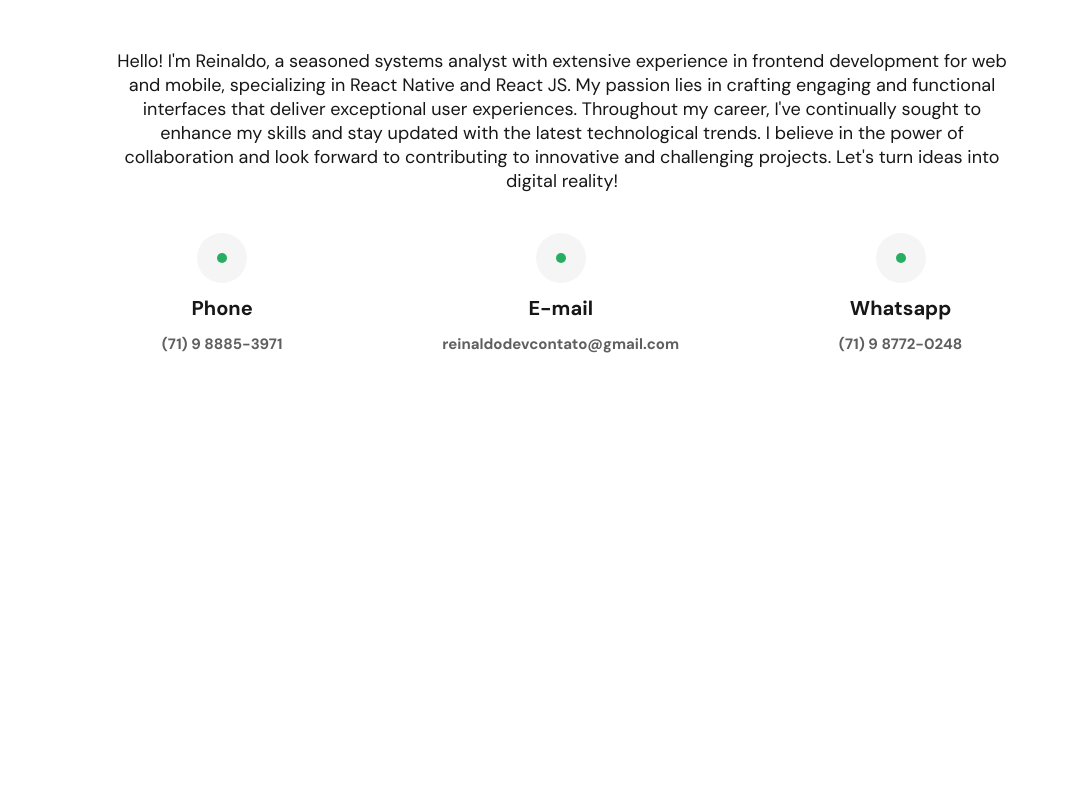
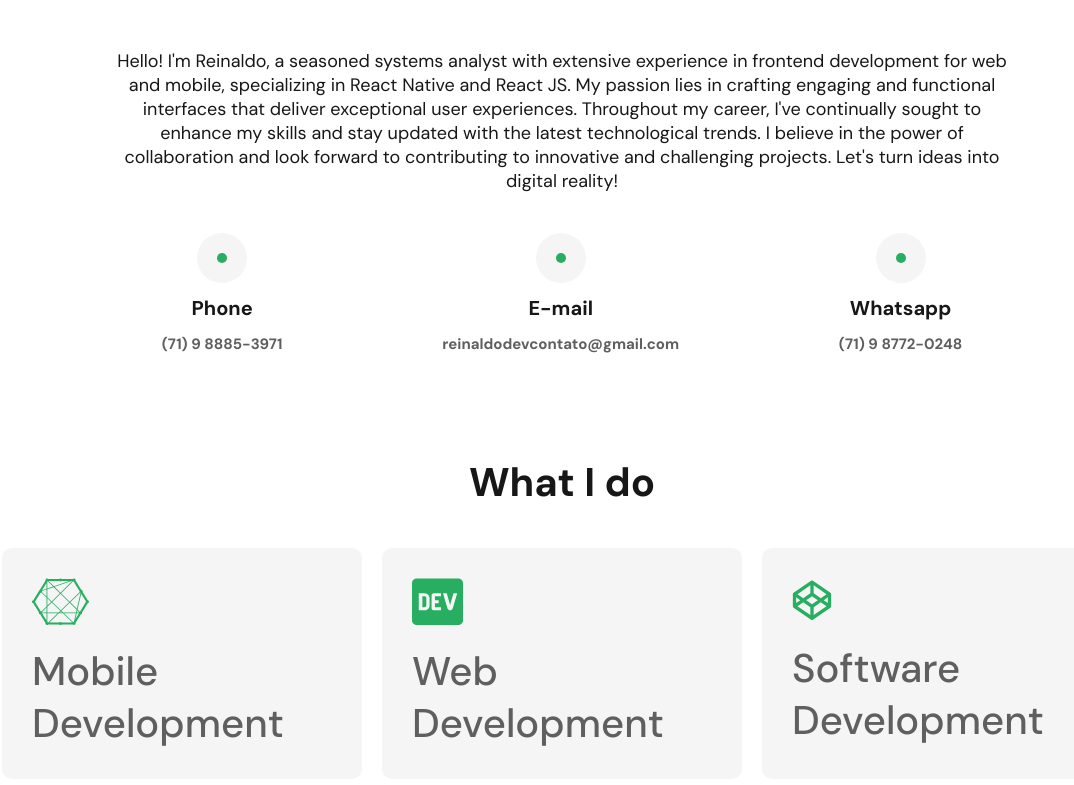
Before and after one commit to reinaldo-santosBa/new_portifolio, a React (Vite) app: page / in a window 1280 px wide. Shown: the part 873-1658 px from the top of the page, without its empty margins (78-1152 px from the left). Before the commit the page ends 1259 px from the top, so only its background shows below. Built offline with nearby package versions, Linux system fonts and the light colour scheme.

Commit message:
feat: added ServiceSection

```diff
--- a/src/App.tsx
+++ b/src/App.tsx
@@ -5,6 +5,7 @@ import { darkTheme, lightTheme } from './theme/theme';
 import { Menu } from './components/menu/menu';
 import { AboutSection } from './components/about/about';
 import { BannerSecion } from './components/banner/banner';
+import { ServiceSection } from './components/services/services';
 const App: React.FC = () => {
 	const [theme, setTheme] = React.useState('');
 	useEffect(()=>{
@@ -24,6 +25,7 @@ const App: React.FC = () => {
 			<Menu mode={theme} toggleTheme={toggleTheme}/>
 			<BannerSecion/>
 			<AboutSection/>
+			<ServiceSection/>
 		</ThemeProvider>
 	);
 };
```
